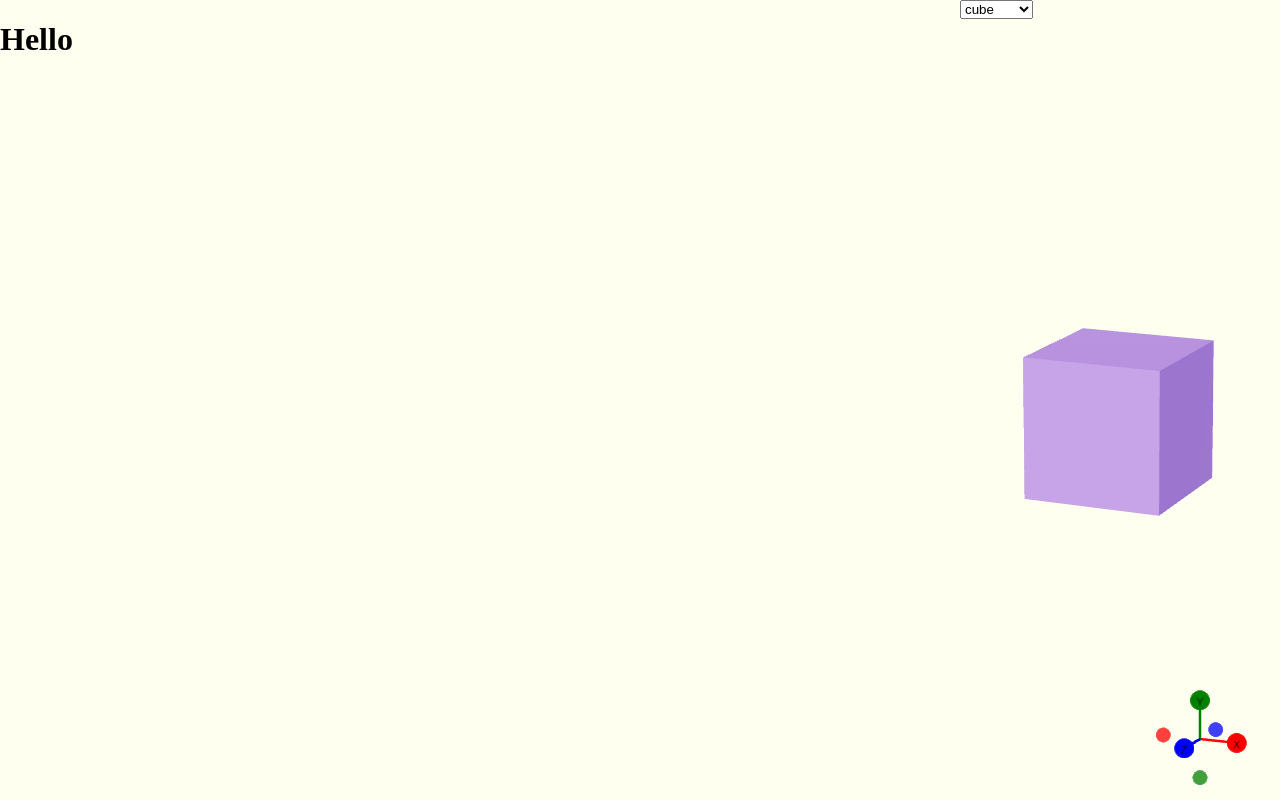
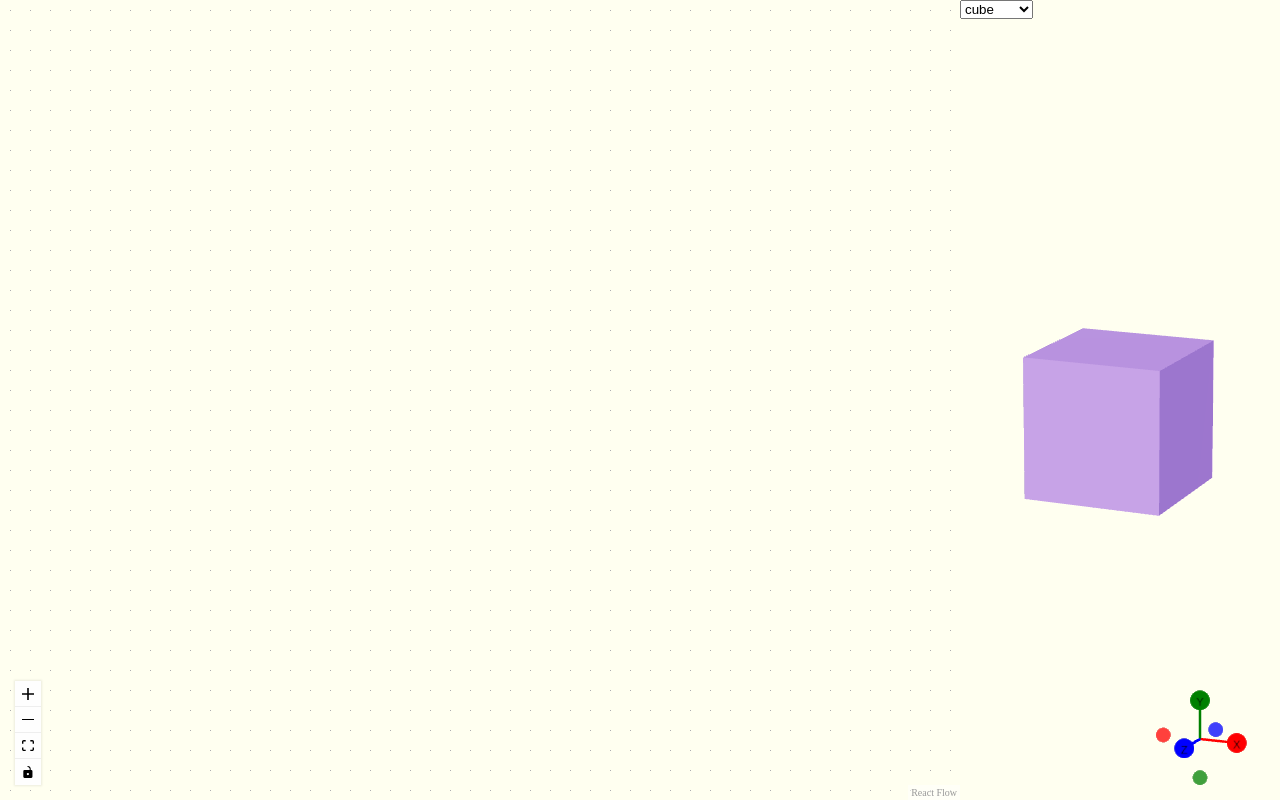
Before and after one commit to BestCong/shader-node-editor, a React (Vite) app: page / in a window 1280 px wide. Built offline with nearby package versions, Linux system fonts and the light colour scheme.

Commit message:
add reactflow

```diff
--- a/package.json
+++ b/package.json
@@ -12,6 +12,7 @@
   "dependencies": {
     "@react-three/drei": "^9.109.2",
     "@react-three/fiber": "^8.16.8",
+    "@xyflow/react": "^12.0.4",
     "react": "^18.3.1",
     "react-dom": "^18.3.1",
     "react-resizable-panels": "^2.0.23",
--- /dev/null
+++ b/src/Editor.jsx
@@ -0,0 +1,15 @@
+import {
+  ReactFlow,
+  Controls,
+  Background
+} from "@xyflow/react";
+import '@xyflow/react/dist/style.css';
+
+export default function Editor() {
+  return (
+    <ReactFlow>
+      <Background />
+      <Controls />
+    </ReactFlow>
+  );
+}
--- a/src/main.jsx
+++ b/src/main.jsx
@@ -1,6 +1,7 @@
 import React from "react";
 import ReactDOM from "react-dom/client";
 import PreviewPanel from "./PreviewPanel.jsx";
+import Editor from "./Editor.jsx";
 import { Panel, PanelGroup, PanelResizeHandle } from "react-resizable-panels";
 import "./index.css";
 
@@ -8,7 +9,7 @@ ReactDOM.createRoot(document.getElementById("root")).render(
   <React.StrictMode>
     <PanelGroup direction="horizontal">
       <Panel>
-        <h1>Hello</h1>
+        <Editor/>
       </Panel>
       <PanelResizeHandle />
       <Panel defaultSize={25} maxSize={50} minSize={10}>
```
Also changed, not shown: 1 other file (tests, documents, lock files or other folders).
